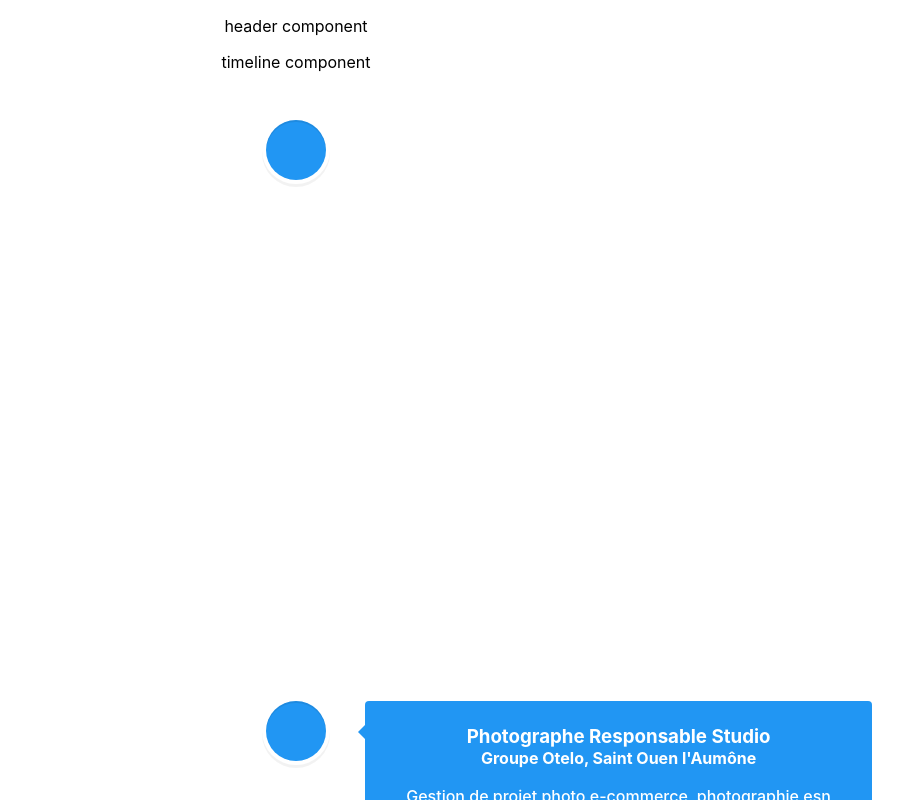
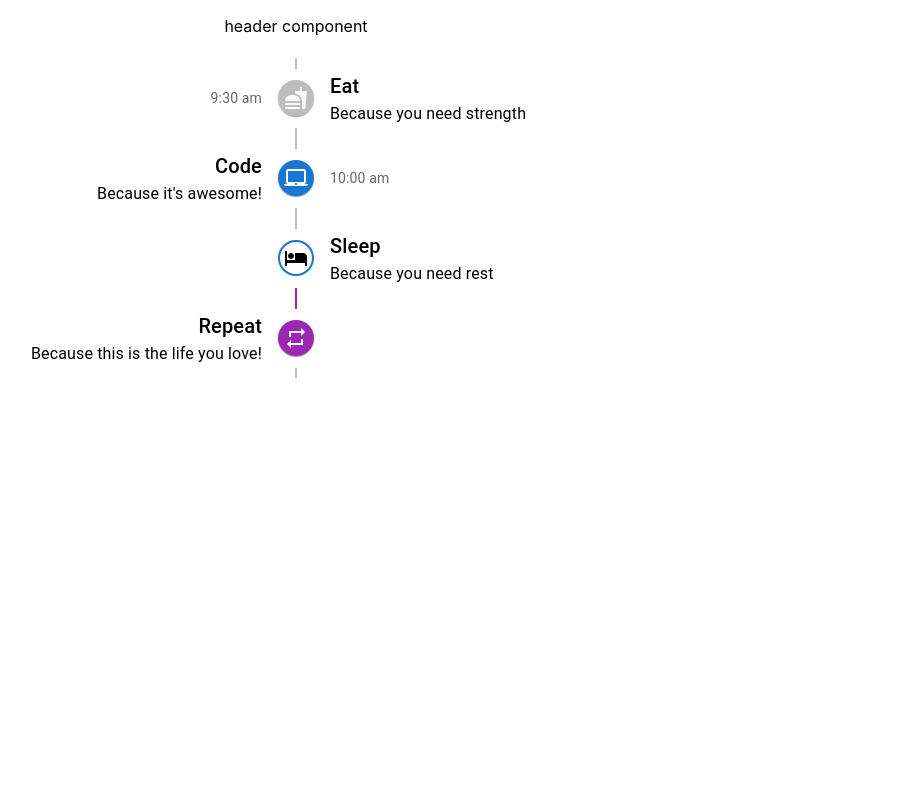
Before and after one commit to alerafart/portfolio-react-redux, a React (Create React App) app: page / in a window 1280 px wide. Shown: the top 800 px of the page, without its empty margins (344-1247 px from the left). Built offline with nearby package versions, Linux system fonts and the light colour scheme.

Commit message:
new timeline with mui librairie beginning

```diff
--- a/src/App.js
+++ b/src/App.js
@@ -1,7 +1,7 @@
 import React from 'react';
 // import logo from './logo.svg';
 import Header from './components/Header';
-import Timeline from './components/Timeline';
+import AlternateTimeline from './components/AlternateTimeline';
 // import { Counter } from './features/counter/Counter';
 import './App.scss';
 
@@ -10,7 +10,7 @@
 
     <div className="App">
       <Header />
-      <Timeline />
+      <AlternateTimeline />
 
       {/* <header className="App-header">
 
--- /dev/null
+++ b/src/components/AlternateTimeline/index.js
@@ -0,0 +1,98 @@
+import * as React from 'react';
+import Timeline from '@mui/lab/Timeline';
+import TimelineItem from '@mui/lab/TimelineItem';
+import TimelineSeparator from '@mui/lab/TimelineSeparator';
+import TimelineConnector from '@mui/lab/TimelineConnector';
+import TimelineContent from '@mui/lab/TimelineContent';
+import TimelineOppositeContent from '@mui/lab/TimelineOppositeContent';
+import TimelineDot from '@mui/lab/TimelineDot';
+import FastfoodIcon from '@mui/icons-material/Fastfood';
+import LaptopMacIcon from '@mui/icons-material/LaptopMac';
+import HotelIcon from '@mui/icons-material/Hotel';
+import RepeatIcon from '@mui/icons-material/Repeat';
+import Typography from '@mui/material/Typography';
+
+
+function AlternateTimeline() {
+  return (
+    <Timeline position="alternate">
+    <TimelineItem>
+      <TimelineOppositeContent
+        sx={{ m: 'auto 0' }}
+        align="right"
+        variant="body2"
+        color="text.secondary"
+      >
+        9:30 am
+      </TimelineOppositeContent>
+      <TimelineSeparator>
+        <TimelineConnector />
+        <TimelineDot>
+          <FastfoodIcon />
+        </TimelineDot>
+        <TimelineConnector />
+      </TimelineSeparator>
+      <TimelineContent sx={{ py: '12px', px: 2 }}>
+        <Typography variant="h6" component="span">
+          Eat
+        </Typography>
+        <Typography>Because you need strength</Typography>
+      </TimelineContent>
+    </TimelineItem>
+    <TimelineItem>
+      <TimelineOppositeContent
+        sx={{ m: 'auto 0' }}
+        variant="body2"
+        color="text.secondary"
+      >
+        10:00 am
+      </TimelineOppositeContent>
+      <TimelineSeparator>
+        <TimelineConnector />
+        <TimelineDot color="primary">
+          <LaptopMacIcon />
+        </TimelineDot>
+        <TimelineConnector />
+      </TimelineSeparator>
+      <TimelineContent sx={{ py: '12px', px: 2 }}>
+        <Typography variant="h6" component="span">
+          Code
+        </Typography>
+        <Typography>Because it&apos;s awesome!</Typography>
+      </TimelineContent>
+    </TimelineItem>
+    <TimelineItem>
+      <TimelineSeparator>
+        <TimelineConnector />
+        <TimelineDot color="primary" variant="outlined">
+          <HotelIcon />
+        </TimelineDot>
+        <TimelineConnector sx={{ bgcolor: 'secondary.main' }} />
+      </TimelineSeparator>
+      <TimelineContent sx={{ py: '12px', px: 2 }}>
+        <Typography variant="h6" component="span">
+          Sleep
+        </Typography>
+        <Typography>Because you need rest</Typography>
+      </TimelineContent>
+    </TimelineItem>
+    <TimelineItem>
+      <TimelineSeparator>
+        <TimelineConnector sx={{ bgcolor: 'secondary.main' }} />
+        <TimelineDot color="secondary">
+          <RepeatIcon />
+        </TimelineDot>
+        <TimelineConnector />
+      </TimelineSeparator>
+      <TimelineContent sx={{ py: '12px', px: 2 }}>
+        <Typography variant="h6" component="span">
+          Repeat
+        </Typography>
+        <Typography>Because this is the life you love!</Typography>
+      </TimelineContent>
+    </TimelineItem>
+  </Timeline>
+  );
+}
+
+export default AlternateTimeline;
```
Also changed, not shown: package.json (+7 -0 lines), src/components/AlternateTimeline/index copy.js (renamed from src/components/Timeline/index.js), src/components/AlternateTimeline/timeline.scss (added), src/components/AlternateTimeline/workIcon.svg, 1 other file (tests, documents, lock files or other folders).
